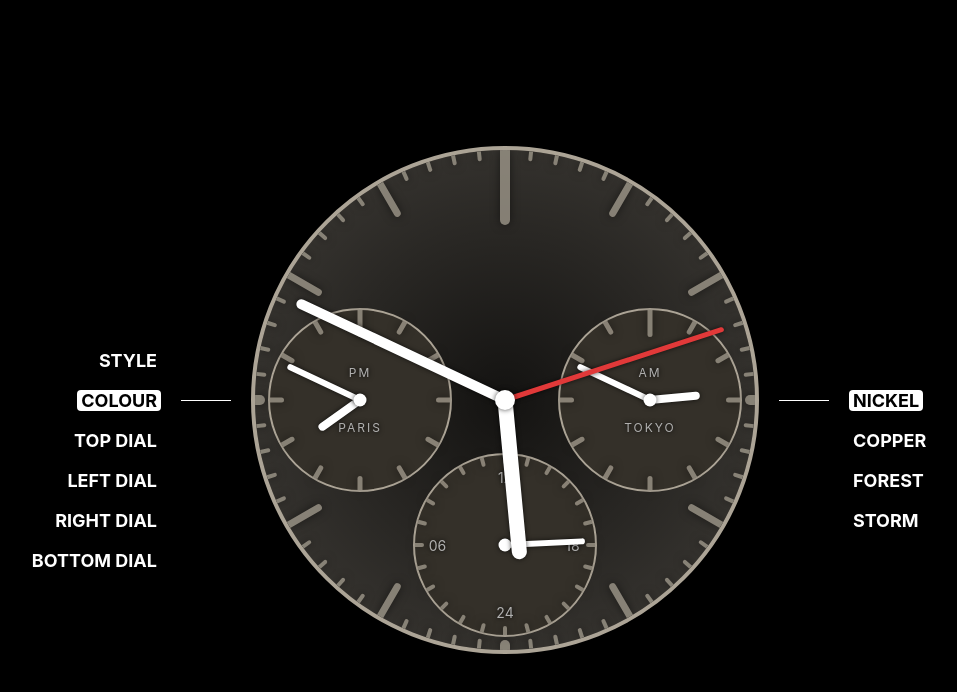
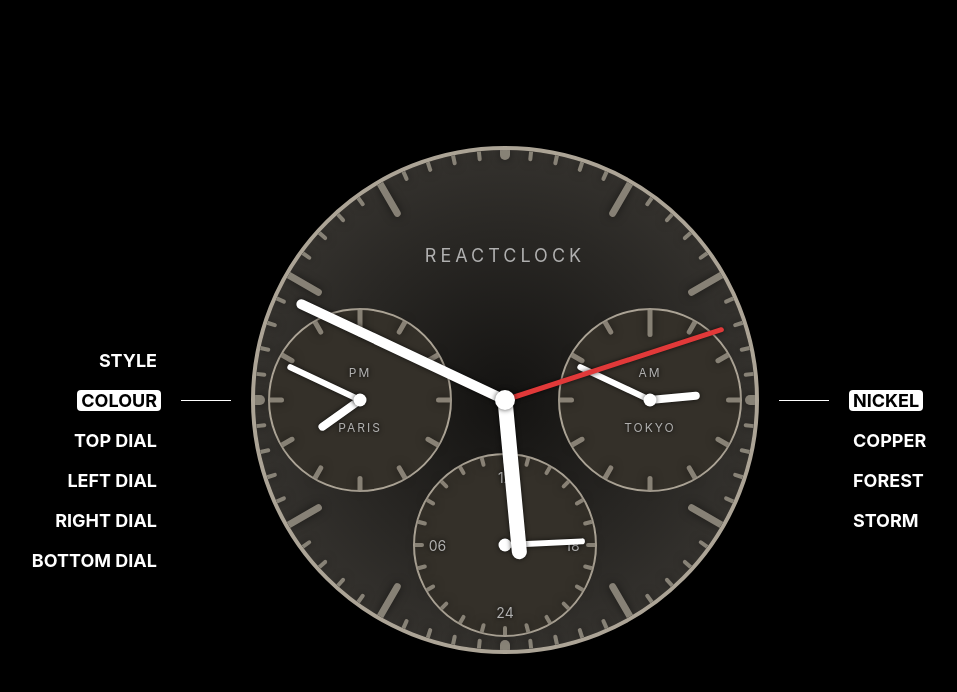
Before and after one commit to domb5041/modular-clock, a React (Create React App) app: page / in a window 1280 px wide. Shown: the top 692 px of the page, without its empty margins (135-1092 px from the left). Built offline with nearby package versions, Linux system fonts and the light colour scheme.

Commit message:
added monogram complication

```diff
--- a/src/SubDial.js
+++ b/src/SubDial.js
@@ -7,16 +7,13 @@ import { observer } from "mobx-react";
 import store from "./store/store";
 import styled, { css } from "styled-components";
 import { colorTransition } from "./theme";
+import Monogram from "./complications/Monogram";
 
-const SubDial = styled.div`
+const DialSlot = styled.div`
     width: 180px;
     height: 180px;
+    position: absolute;
     border-radius: 100%;
-    border: 2px solid ${(props) => props.theme.base};
-    position: absolute;
-    background-color: ${(props) => props.theme.subDial};
-    transition: background-color ${colorTransition}, border ${colorTransition}, opacity 0.2s;
-    opacity: ${(props) => (props.isHidden ? 0 : 1)};
     ${(props) =>
         (props.position === "topDial" &&
             css`
@@ -44,37 +41,41 @@ const SubDial = styled.div`
             `)};
 `;
 
-const SubDialHighlight = styled(SubDial)`
-    position: absolute;
+const DialBackground = styled(DialSlot)`
+    border: 2px solid ${(props) => props.theme.base};
+    background-color: ${(props) => props.theme.subDial};
+    transition: background-color ${colorTransition}, border ${colorTransition}, opacity 0.2s;
+    opacity: ${(props) => (props.isHidden ? 0 : 1)};
+`;
+
+const DialHighlight = styled(DialSlot)`
     border: 4px solid white;
     width: 192px;
     height: 192px;
     transition: opacity 0.2s;
     opacity: ${(props) => (props.primaryMenu === props.position ? 1 : 0)};
-    background-color: transparent;
     box-shadow: 0 0 20px rgba(0, 0, 0, 0.5);
 `;
 
-function _SubDial({ position }) {
-    const complications = {
+function SubDial({ position }) {
+    const { currentlyVisible } = store.subDial[position];
+    const isHidden = currentlyVisible === "none" || currentlyVisible === "text";
+    const dialComplications = {
         "world-clock": <WorldClock position={position} />,
         temperature: <Temperature />,
         "sun-dial": <SunDial />,
         seconds: <Seconds />,
+        text: <Monogram />,
         none: null
     };
+
     return (
         <>
-            <SubDial
-                position={position}
-                primaryMenu={store.primaryMenu}
-                isHidden={store.subDial[position].currentlyVisible === "none"}
-            >
-                {complications[store.subDial[position].currentlyVisible]}
-            </SubDial>
-            <SubDialHighlight primaryMenu={store.primaryMenu} position={position} />
+            <DialBackground isHidden={isHidden} position={position} />
+            <DialHighlight primaryMenu={store.primaryMenu} position={position} />
+            <DialSlot position={position}>{dialComplications[store.subDial[position].currentlyVisible]}</DialSlot>
         </>
     );
 }
 
-export default observer(_SubDial);
+export default observer(SubDial);
--- /dev/null
+++ b/src/complications/Monogram.js
@@ -0,0 +1,20 @@
+import React from "react";
+import { observer } from "mobx-react";
+import styled from "styled-components";
+
+const Text = styled.div`
+    position: absolute;
+    top: 50%;
+    left: 50%;
+    transform: translate(-50%, -50%);
+    text-transform: uppercase;
+    color: ${(props) => props.theme.text};
+    letter-spacing: 4px;
+    font-size: 18px;
+`;
+
+function Monogram() {
+    return <Text>Reactclock</Text>;
+}
+
+export default observer(Monogram);
--- a/src/menus/SecondaryMenu.js
+++ b/src/menus/SecondaryMenu.js
@@ -24,6 +24,7 @@ export default observer(() => {
         { id: "temperature", name: "temperature" },
         { id: "sun-dial", name: "sunrise sunset" },
         { id: "seconds", name: "seconds" },
+        { id: "text", name: "monogram" },
         { id: "none", name: "off" }
     ];
 
--- a/src/store/store.js
+++ b/src/store/store.js
@@ -6,7 +6,7 @@ class Store {
     primaryMenu = "colour";
 
     subDial = {
-        topDial: { currentlyVisible: "none", timezone: "US/Hawaii" },
+        topDial: { currentlyVisible: "text", timezone: "US/Hawaii" },
         leftDial: { currentlyVisible: "world-clock", timezone: "Europe/Paris" },
         rightDial: { currentlyVisible: "world-clock", timezone: "Asia/Tokyo" },
         bottomDial: { currentlyVisible: "sun-dial", timezone: "America/New_York" }
```
